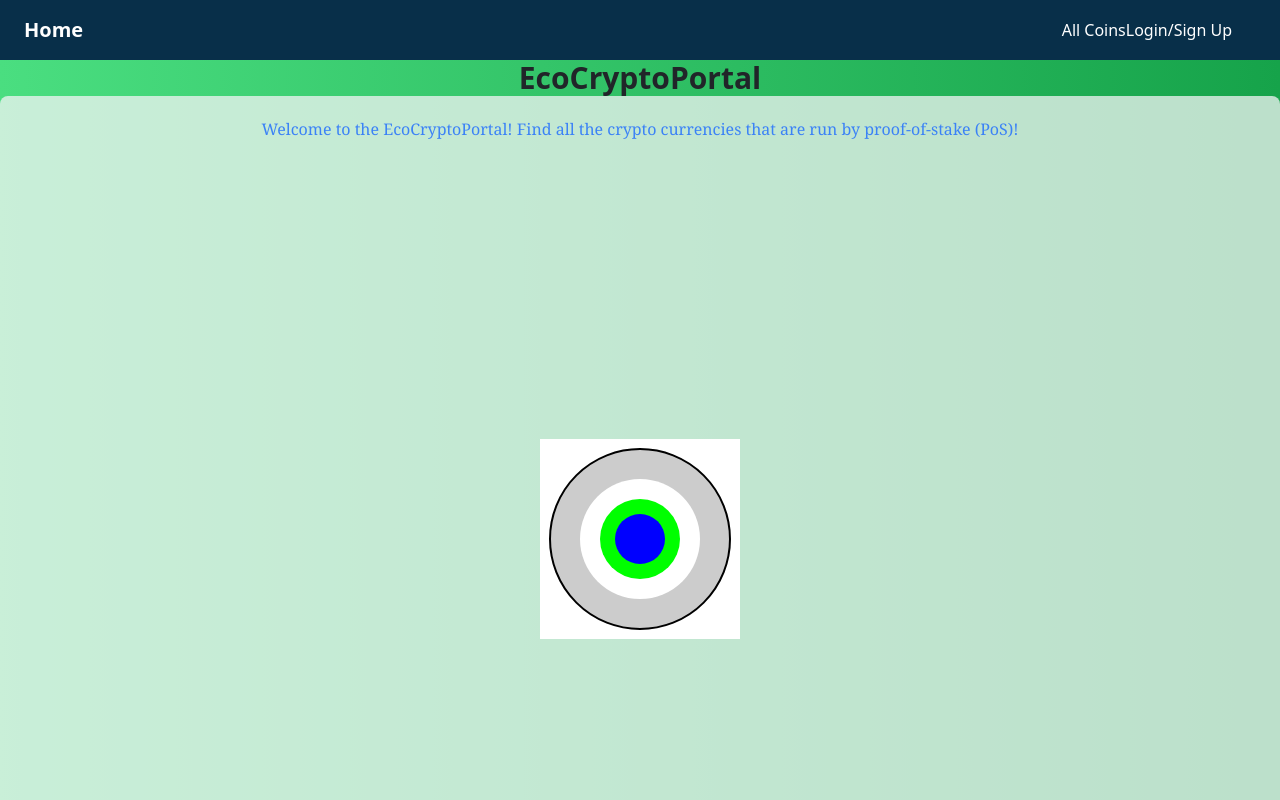
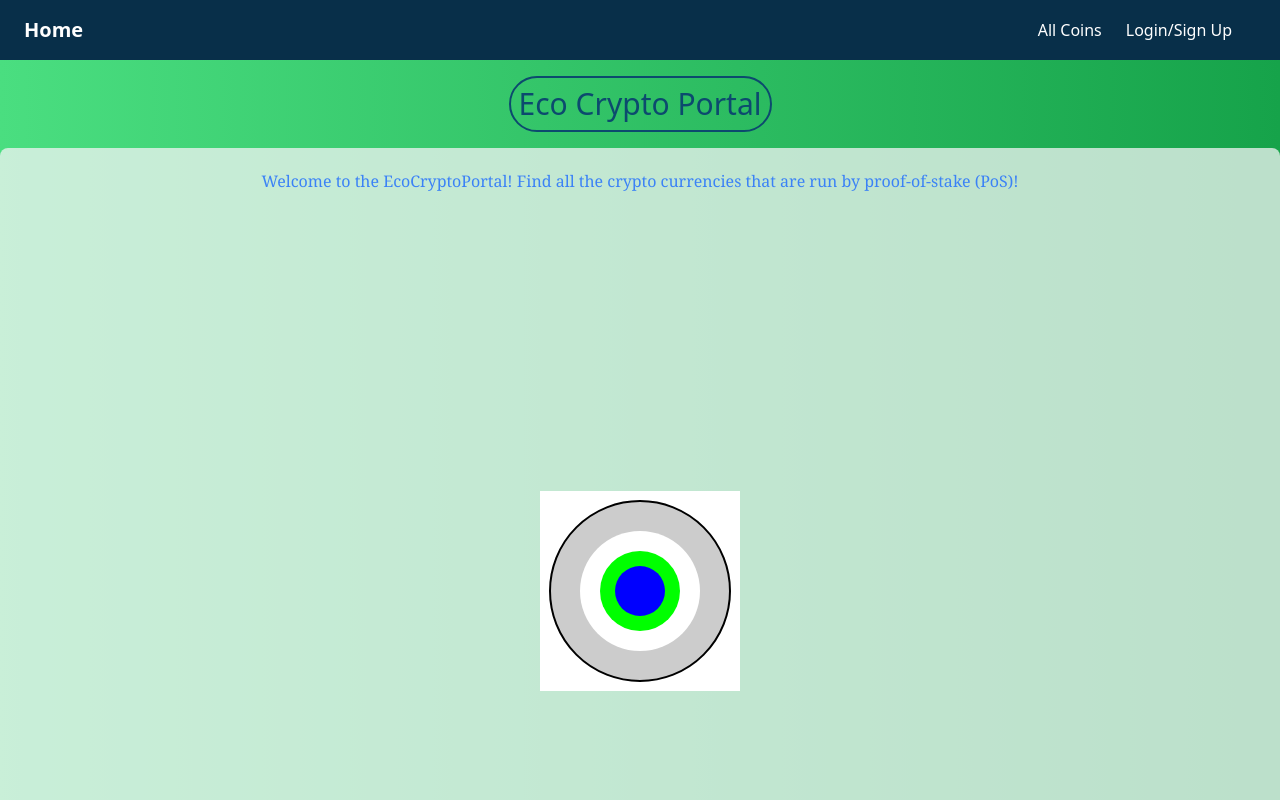
Before and after one commit to arishorts/earth-coins, a React (Create React App) app in the folder client/: page / in a window 1280 px wide. Shown: the top 800 px of the page. Built offline with nearby package versions, Linux system fonts and the light colour scheme.

Commit message:
Now save button hides when the user is not logged in. the margins on navbar were corrected. Eco Coin Portal changed to Eco Crypto Portal. Commonized header on home page with SearchCoins

```diff
--- a/client/src/components/Home.js
+++ b/client/src/components/Home.js
@@ -2,10 +2,11 @@ const Home = () => {
   return (
     <article className="min-h-screen min-w-screen">
       <div className="bg-gradient-to-r from-green-400 to-green-600">
-        <h1 className="text-3xl font-bold text-lightbrown-200 text-center">
-          {" "}
-          EcoCryptoPortal{" "}
-        </h1>
+        <div className="container mx-auto text-center py-3">
+          <p className="text-3xl inline-block p-2 rounded-full text-sky-900 border-sky-900 border-2">
+            Eco Crypto Portal
+          </p>
+        </div>
         <h2 className="bg-gray-100 bg-opacity-75 p-4 rounded-lg">
           <p className="text-blue-500 text-center font-serif">
             Welcome to the EcoCryptoPortal! Find all the crypto currencies that
--- a/client/src/components/Navbar.js
+++ b/client/src/components/Navbar.js
@@ -21,7 +21,7 @@ const AppNavbar = () => {
 
             <div className="lg:items-center" id="navbar">
               <ul className="flex items-center justify-end flex-wrap">
-                <li className="ml-2">
+                <li className="ml-2 mr-6">
                   <Link to="/search" className="nav-link hover:text-sky-500">
                     All Coins
                   </Link>
@@ -29,7 +29,7 @@ const AppNavbar = () => {
                 {/* if user is logged in show saved coins and logout */}
                 {Auth.loggedIn() && (
                   <>
-                    <li className="mr-6 ml-6">
+                    <li className="mr-6">
                       <Link to="/saved" className="nav-link hover:text-sky-500">
                         Your Coins
                       </Link>
@@ -75,7 +75,6 @@ const AppNavbar = () => {
                   <Nav.Link className="custom-nav" eventKey="signup">
                     Sign Up
                   </Nav.Link>
-
                 </Nav.Item>
               </Nav>
             </Modal.Title>
--- a/client/src/pages/SearchCoins.js
+++ b/client/src/pages/SearchCoins.js
@@ -2,7 +2,6 @@ import React, { useState, useEffect } from "react";
 
 import Auth from "../utils/auth";
 import { saveCoinIds, getSavedCoinIds } from "../utils/localStorage";
-
 import { useMutation } from "@apollo/client";
 import { SAVE_COIN } from "../utils/mutations";
 
@@ -88,7 +87,7 @@ const SearchCoins = () => {
         <div className="py-10">
           <div className="container mx-auto text-center">
             <p className="text-3xl inline-block p-2 rounded-full text-sky-900 border-sky-900 border-2">
-              Eco Coin Portal
+              Eco Crypto Portal
             </p>
           </div>
           <p className="text-center text-xl">
@@ -118,8 +117,8 @@ const SearchCoins = () => {
                     Current Price: {coinPrices[coin.coinId]?.toFixed(5)}
                   </p>
                   {/* Save button */}
-
-                  {savedCoinIds?.some(
+                  {Auth.loggedIn() &&
+                    (savedCoinIds?.some(
                       (savedCoinId) => savedCoinId === coin.coinId
                     ) ? (
                       <button
@@ -135,7 +134,7 @@ const SearchCoins = () => {
                       >
                         Save
                       </button>
-                  )}
+                    ))}
                 </div>
               </div>
             </div>
```
Lines whose indentation alone changed are shown as unchanged.
